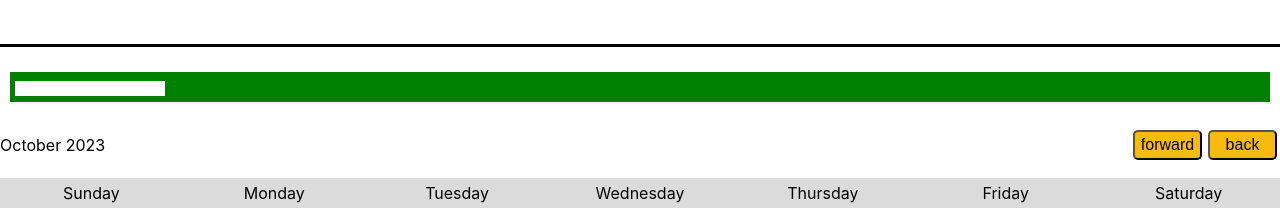
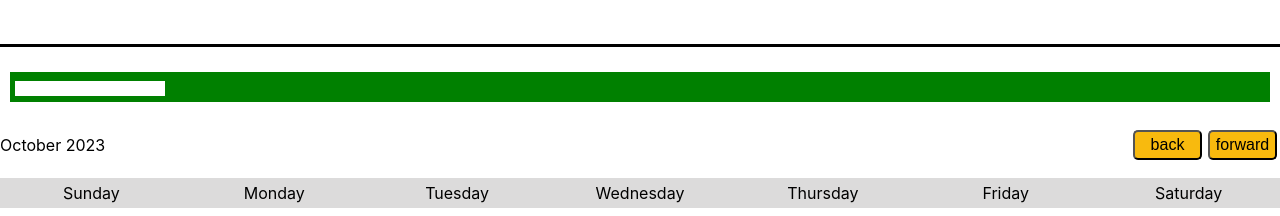
Before and after one commit to MeetYourCreator/reactjs-common-components, a React (Create React App) app: page / in a window 1280 px wide. Shown: the part 1580-1796 px from the top of the page. Built offline with nearby package versions, Linux system fonts and the light colour scheme.

Commit message:
add funtionality to Buttons

```diff
--- a/src/components/DatePicker/DatePicker.tsx
+++ b/src/components/DatePicker/DatePicker.tsx
@@ -1,7 +1,6 @@
 import { useState, useEffect } from 'react';
 import { Day } from './Day';
 import { Header } from './Header';
-import { useBoolean } from '../useBoolean';
 import './styles.css';
 
 export const datePlaceholderArray: Array<number> = [
@@ -13,8 +12,6 @@ export const DatePicker = () => {
   const [nav, setNav] = useState<any>([]);
   const [days, setDays] = useState<Array<any>>([]);
   const [dateDisplay, setDateDisplay] = useState<string>('');
-
-  const { setIsTrue } = useBoolean();
 
   const weekdays = [
     'Sunday',
@@ -76,7 +73,11 @@ export const DatePicker = () => {
 
   return (
     <>
-      <Header dateDisplay={dateDisplay} />
+      <Header
+        dateDisplay={dateDisplay}
+        onNext={() => setNav(nav + 1)}
+        onBack={() => setNav(nav - 1)}
+      />
       <header className="calendarHeader">
         {weekdays.map((weekday) => {
           return <div>{weekday}</div>;
--- a/src/components/DatePicker/Header.tsx
+++ b/src/components/DatePicker/Header.tsx
@@ -1,15 +1,14 @@
-import { useState } from 'react';
 import { Button } from '../index';
 import { HeaderProps } from './types';
 import './styles.css';
 
-export const Header = ({ dateDisplay }: HeaderProps) => {
+export const Header = ({ dateDisplay, onBack, onNext }: HeaderProps) => {
   return (
     <header className="headerContainer">
       <div>{dateDisplay}</div>
       <div className="buttonContainer">
-        <Button name="forward" />
-        <Button name="back" />
+        <Button name="back" onClick={onBack} />
+        <Button name="forward" onClick={onNext} />
       </div>
     </header>
   );
--- a/src/components/DatePicker/types.ts
+++ b/src/components/DatePicker/types.ts
@@ -1,5 +1,7 @@
 export interface HeaderProps {
   dateDisplay: string;
+  onBack: () => void;
+  onNext: () => void;
 }
 export interface DayProps {
   date: any;
```
